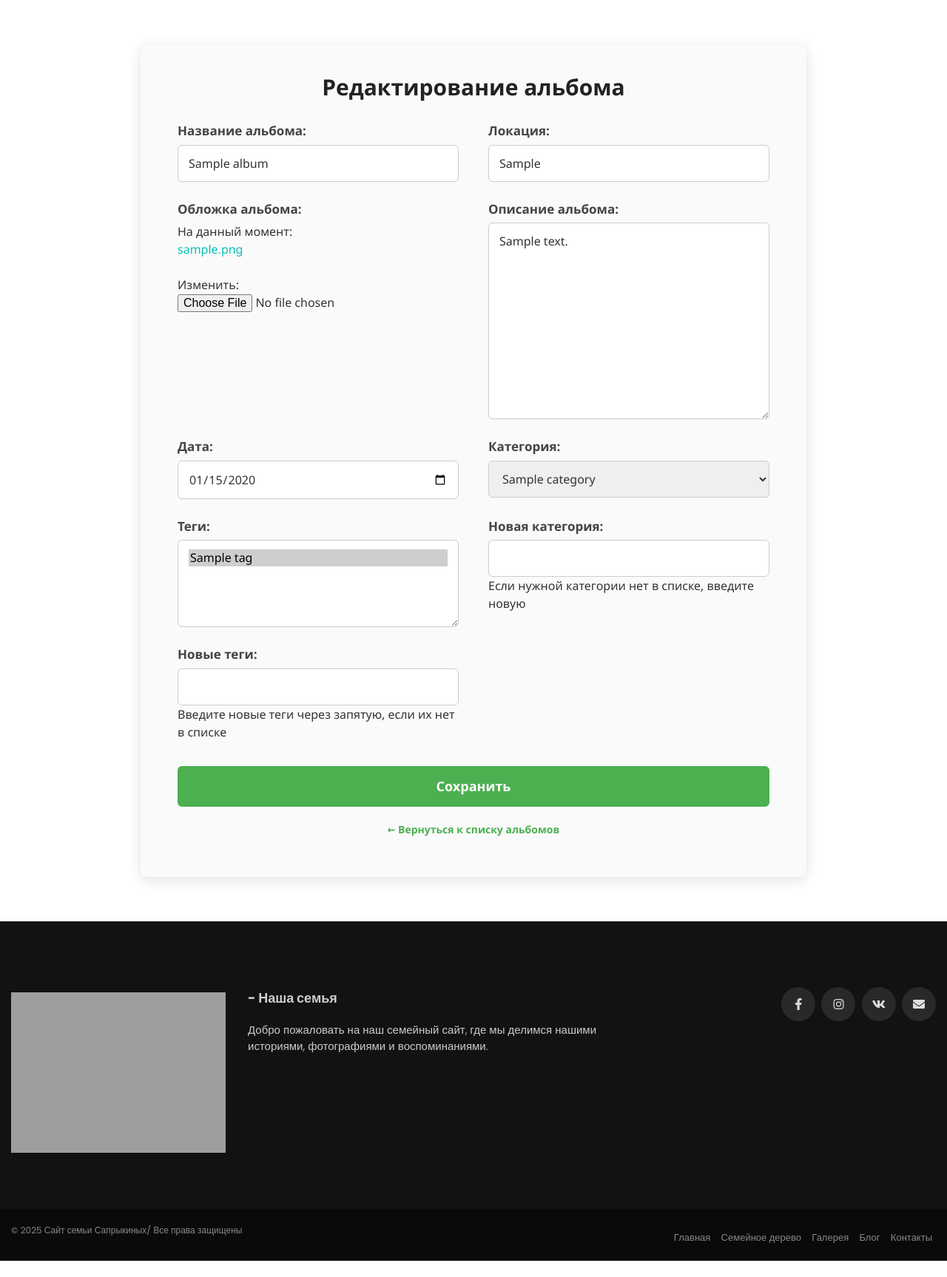
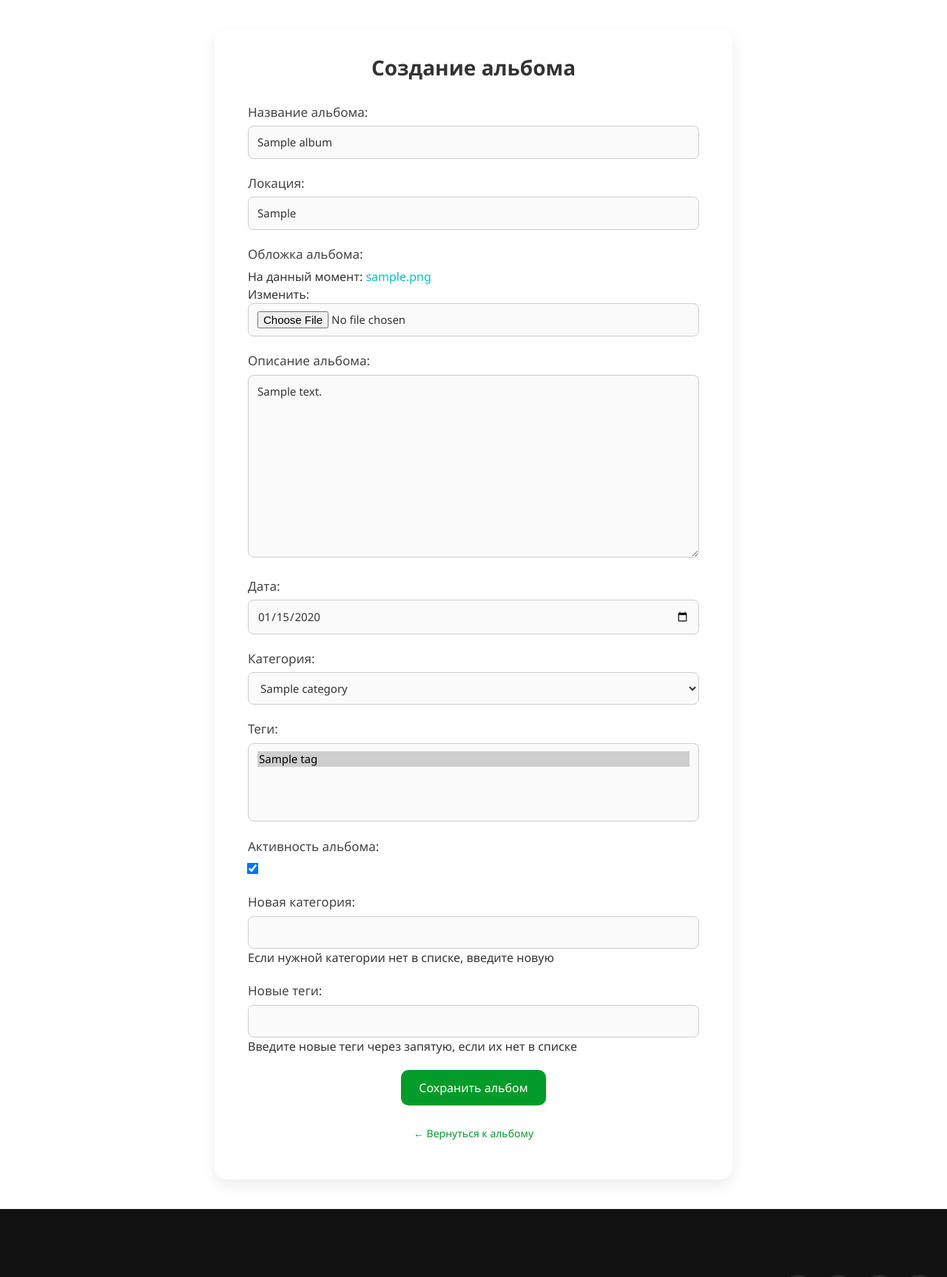
Before and after one commit to SaprykinEI/Family_site_Saprykin, a Django app: page /gallery/album/update/1/ in a window 1280 px wide. Shown: the part 124-1851 px from the top of the page at 74% size. Before the commit the page ends 1829 px from the top, so only its background shows below. Run offline with Django 5.2, Linux system fonts and the light colour scheme; tables that the repository leaves empty hold one stand-in row (values such as "Sample post"); parts of the project's set-up code (start-up, migrations or seed data) failed here and were passed over; some libraries are stand-ins or nearby versions; grey boxes are pictures that could not be loaded.

Commit message:
1. Добавлены кнопки (Активные \ Неактивные альбомы) 2. Добавлены разграничения уровней доступа к альбомам 3. Созданы новые фикстуры

```diff
--- a/gallery.json
+++ b/gallery.json
@@ -146,6 +146,7 @@
       "description": "Предновогодняя фотосессия в студии.",
       "cover_image": "album_covers/М_ARAzea2.jpg",
       "created_at": "2025-06-17T12:42:51.219Z",
+      "is_active": true,
       "owner": 1,
       "category": 7,
       "tags": [
@@ -164,6 +165,7 @@
       "description": "Разные фотографии",
       "cover_image": "album_covers/photo_2024-11-01_12-29-05_JYeIdvv.jpg",
       "created_at": "2025-06-17T15:10:40.252Z",
+      "is_active": true,
       "owner": 1,
       "category": 9,
       "tags": [
--- a/gallery/forms.py
+++ b/gallery/forms.py
@@ -20,9 +20,10 @@ class AlbumCreateForm(forms.ModelForm):
 
     class Meta:
         model = Album
-        fields = ['title', 'location', 'cover_image', 'description',  'date', 'category', 'tags']
+        fields = ['title', 'location', 'cover_image', 'description',  'date', 'category', 'tags', 'is_active']
         widgets = {
             'date': forms.DateInput(attrs={'type': 'date'}),
+            'is_active': forms.CheckboxInput(attrs={'class': 'toggle-switch-checkbox'}),
         }
 
     def save(self, commit=True):
--- a/gallery/templates/gallery/album_update.html
+++ b/gallery/templates/gallery/album_update.html
@@ -1,25 +1,24 @@
 {% extends 'base.html' %}
 {% load static %}
 
-{% block title %}Создание альбома{% endblock %}
+{% block title %}Редактирование альбома{% endblock %}
 
 {% block content %}
-<link rel="stylesheet" href="{% static 'css/gallery/album_create.css' %}">
+<link rel="stylesheet" href="{% static 'css/gallery/album_create1.css' %}">
 
-<div class="register-wrapper">
+<div class="album-create-wrapper">
+  <h2 class="album-create-title">Создание альбома</h2>
 
-  <h2 class="register-title">Редактирование альбома</h2>
-
-  <form method="post" enctype="multipart/form-data" class="register-form">
+  <form method="post" enctype="multipart/form-data" class="album-create-form">
     {% csrf_token %}
     {{ form.as_p }}
-
-    <button type="submit" class="btn-submit">Сохранить</button>
+    <button type="submit" class="btn-submit">Сохранить альбом</button>
   </form>
 
-
-  <p class="register-footer" style="margin-top: 20px;">
-    <a href="{% url 'gallery:album_list' %}">← Вернуться к списку альбомов</a>
+  <p class="album-create-footer">
+    <a href="{% url 'gallery:album_detail' album.id %}">← Вернуться к альбому</a>
   </p>
 </div>
+
+
 {% endblock %}
--- a/gallery/views.py
+++ b/gallery/views.py
@@ -1,4 +1,5 @@
 import json
+from turtledemo.sorting_animate import qsort
 from venv import create
 
 from django.contrib.auth.mixins import LoginRequiredMixin
@@ -19,6 +20,8 @@ from gallery.utils import convert_photo_to_webp
 
 from family_tree.models import Person
 
+from users.models import UserRoles
+
 
 class UserAlbumListView(LoginRequiredMixin, ListView):
     model = Album
@@ -29,16 +32,23 @@ class UserAlbumListView(LoginRequiredMixin, ListView):
         return Album.objects.filter(owner=self.request.user).order_by('-created_at')
 
 
-class AlbumListView(ListView):
+class AlbumListView(LoginRequiredMixin, ListView):
     model = Album
     template_name = 'gallery/albums_list.html'
     context_object_name = 'albums'
     paginate_by = 12
 
+
     def get_queryset(self):
+        user = self.request.user
         qs = Album.objects.all().select_related('category').prefetch_related(
             'photos__tags', 'photos__people', 'videos__tags', 'videos__people'
         ).distinct()
+
+        if user.role == UserRoles.MODERATOR:
+            qs = qs.filter(is_active=True)
+        elif user.role == UserRoles.USER:
+            qs = qs.filter(is_active=True)
 
         category_ids = self.request.GET.getlist('category')
         years = self.request.GET.getlist('year')
@@ -71,6 +81,8 @@ class AlbumListView(ListView):
     def get_context_data(self, **kwargs):
         context = super().get_context_data(**kwargs)
 
+        context['view_mode'] = 'active'
+
         context['categories'] = Category.objects.all()
         context['years'] = Album.objects.dates('date', 'year', order='DESC')
         context['tags'] = Tag.objects.all()
@@ -87,6 +99,27 @@ class AlbumListView(ListView):
 
         return context
 
+
+class AlbumDeactivatedListView(LoginRequiredMixin, ListView):
+    model = Album
+    template_name = 'gallery/albums_list.html'
+    context_object_name = 'albums'
+    paginate_by = 12
+
+    def get_queryset(self):
+        user = self.request.user
+        queryset = super().get_queryset()
+        qs = queryset.filter(is_active=False)
+
+        if user.role == UserRoles.ADMIN:
+            return qs
+        else:
+            return qs.filter(owner=user)
+
+    def get_context_data(self, **kwargs):
+        context = super().get_context_data(**kwargs)
+        context['view_mode'] = 'inactive'
+        return context
 
 class AlbumCreateView(CreateView):
     """Класс создания альбома"""
--- a/static/css/gallery/album_create.css
+++ /dev/null
@@ -1,131 +0,0 @@
-.register-wrapper {
-  max-width: 900px;
-  margin: 60px auto;
-  background: #fafafa;
-  border-radius: 10px;
-  box-shadow: 0 4px 18px rgba(0,0,0,0.12);
-  overflow: hidden;
-  font-family: 'Segoe UI', Tahoma, Geneva, Verdana, sans-serif;
-  padding: 40px 50px;
-  box-sizing: border-box;
-}
-
-/* Заголовок по центру */
-.register-title {
-  text-align: center;
-  margin-bottom: 28px;
-  font-weight: 700;
-  color: #222;
-}
-
-/* Форма: два столбца */
-.register-form {
-  display: grid;
-  grid-template-columns: 1fr 1fr;
-  gap: 24px 40px;
-}
-
-/* Каждый <p> — вертикальный блок с полем и лейблом */
-.register-form p {
-  margin: 0;
-  display: flex;
-  flex-direction: column;
-}
-
-/* Стили label */
-.register-form label {
-  margin-bottom: 6px;
-  font-weight: 600;
-  color: #444;
-}
-
-/* Поля ввода */
-.register-form input[type="text"],
-.register-form input[type="email"],
-.register-form input[type="password"],
-.register-form input[type="date"],
-.register-form select,
-.register-form textarea {
-  width: 100%;
-  padding: 12px 14px;
-  border: 1.5px solid #ccc;
-  border-radius: 6px;
-  font-size: 16px;
-  transition: border-color 0.25s ease;
-  font-family: inherit;
-  resize: vertical;
-}
-
-.register-form input[type="text"]:focus,
-.register-form input[type="email"]:focus,
-.register-form input[type="password"]:focus,
-.register-form input[type="date"]:focus,
-.register-form select:focus,
-.register-form textarea:focus {
-  outline: none;
-  border-color: #4CAF50;
-  box-shadow: 0 0 8px rgba(76,175,80,0.3);
-}
-
-/* Кнопка — занимает обе колонки */
-.btn-submit {
-  grid-column: 1 / -1;
-  width: 100%;
-  padding: 14px 0;
-  background-color: #4CAF50;
-  color: white;
-  font-weight: 700;
-  font-size: 18px;
-  border: none;
-  border-radius: 6px;
-  cursor: pointer;
-  transition: background-color 0.3s ease;
-  margin-top: 10px;
-}
-
-.btn-submit:hover {
-  background-color: #0c8f1d;
-}
-
-/* Ошибки формы */
-.form-errors {
-  color: red;
-  margin-top: 15px;
-  grid-column: 1 / -1;
-}
-
-/* Ссылка внизу */
-.register-footer {
-  margin-top: 24px;
-  text-align: center;
-  font-size: 14px;
-  color: #666;
-  grid-column: 1 / -1;
-}
-
-.register-footer a {
-  color: #4CAF50;
-  font-weight: 600;
-  text-decoration: none;
-}
-
-.register-footer a:hover {
-  text-decoration: underline;
-}
-
-/* Адаптив: одна колонка на мобилках */
-@media (max-width: 768px) {
-  .register-wrapper {
-    padding: 30px 20px;
-  }
-  .register-form {
-    grid-template-columns: 1fr;
-    gap: 15px 0;
-  }
-  .btn-submit {
-    grid-column: 1;
-  }
-  .form-errors, .register-footer {
-    grid-column: 1;
-  }
-}
--- /dev/null
+++ b/static/css/gallery/album_create1.css
@@ -0,0 +1,86 @@
+.album-create-wrapper {
+  max-width: 700px;
+  margin: 40px auto;
+  background: #fff;
+  padding: 35px 45px;
+  border-radius: 16px;
+  box-shadow: 0 8px 20px rgba(0, 0, 0, 0.08);
+  font-family: 'Segoe UI', sans-serif;
+}
+
+.album-create-title {
+  font-size: 28px;
+  font-weight: 600;
+  text-align: center;
+  margin-bottom: 30px;
+  color: #333;
+}
+
+.album-create-form p {
+  margin-bottom: 20px;
+}
+
+.album-create-form label {
+  display: block;
+  margin-bottom: 6px;
+  font-weight: 500;
+  color: #444;
+}
+
+.album-create-form input[type="text"],
+.album-create-form input[type="date"],
+.album-create-form input[type="file"],
+.album-create-form select,
+.album-create-form textarea {
+  width: 100%;
+  padding: 10px 12px;
+  border: 1px solid #ccc;
+  border-radius: 8px;
+  font-size: 15px;
+  background-color: #fafafa;
+  transition: border-color 0.3s;
+}
+
+.album-create-form input:focus,
+.album-create-form textarea:focus,
+.album-create-form select:focus {
+  border-color: rgba(11, 163, 49, 0.7);
+  outline: none;
+}
+
+.album-create-form input[type="checkbox"] {
+  margin-right: 8px;
+  transform: scale(1.2);
+}
+
+.btn-submit {
+  background-color: #039b29;
+  color: #fff;
+  padding: 12px 24px;
+  font-size: 16px;
+  border: none;
+  border-radius: 10px;
+  cursor: pointer;
+  transition: background-color 0.3s;
+  display: block;
+  margin: 0 auto;
+}
+
+.btn-submit:hover {
+  background-color: #0a8512;
+}
+
+.album-create-footer {
+  text-align: center;
+  margin-top: 25px;
+}
+
+.album-create-footer a {
+  color: #039b29;
+  text-decoration: none;
+  font-size: 14px;
+}
+
+.album-create-footer a:hover {
+  text-decoration: underline;
+}
--- a/static/css/gallery/filter_albums.css
+++ b/static/css/gallery/filter_albums.css
@@ -120,6 +120,8 @@
     border-color: #bbb;
 }
 
+
+
 .button-row {
     display: flex;
     gap: 12px;
```
Also changed, not shown: gallery/templates/gallery/album_create.html (+8 -9 lines), gallery/templates/gallery/albums_list.html (+8 -1 lines).
